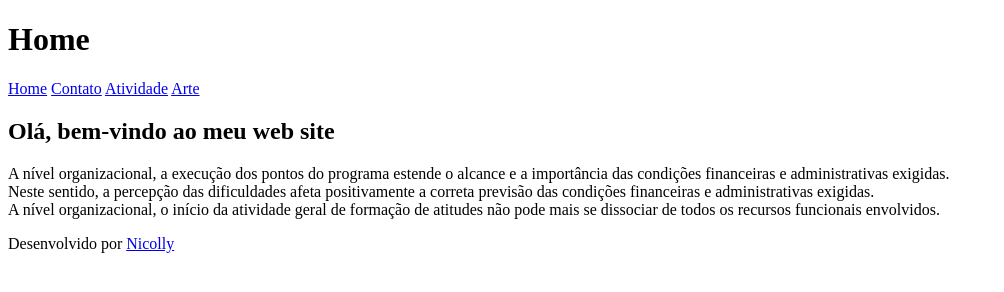
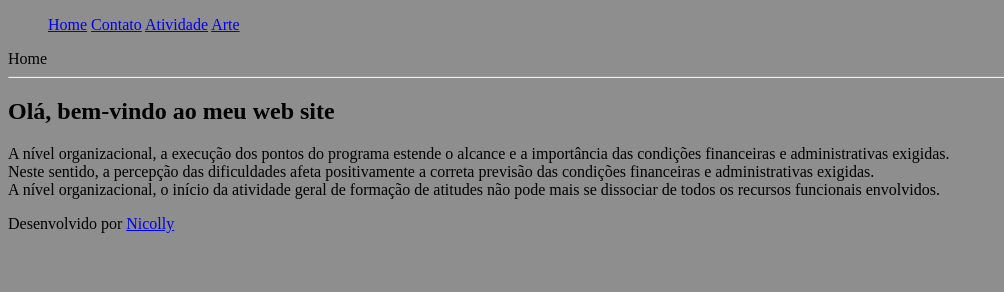
Before and after one commit to NicollyDornelas/web-platform-rmpdtk, a plain HTML site: page avaliacoes/atividade4/index.html in a window 1280 px wide. Shown: the whole page, without its empty margins (0-1004 px from the left). Drawn offline with Linux system fonts and the light colour scheme; files that its build step writes are made by us from their sources.

Commit message:
2 files modified, 1 added

```diff
--- a/avaliacoes/atividade4/index.html
+++ b/avaliacoes/atividade4/index.html
@@ -2,20 +2,22 @@
 <html>
   <head>
   <meta charset="UTF-8">
-
+  <script scr="script.js"></script>
+   <link rel="stylesheet" type="text/css" href="styles.css" />
 
   </head>
   <body>
 
-    <header> <h1>Home</h1> </header>
     <nav>
-
+     <ul class="nav">
        <a href="../../../../index.html">Home</a>
        <a href="contato.html">Contato</a>
        <a href="atividade.html">Atividade</a>
        <a href="arte.html">Arte</a>
-
+      </ul>
     </nav>
+    <header> <label>Home</label> </header>
+    <hr />
     <main>
     <h2> Olá, bem-vindo ao meu web site </h2>
     <p align="justify">A nível organizacional, a execução dos pontos do programa estende o alcance e a importância das condições financeiras e administrativas exigidas. </br>
--- /dev/null
+++ b/styles.css
@@ -0,0 +1,3 @@
+body {
+  background: rgba(0, 0, 0, 0.445);
+}
```
Also changed, not shown: 1 other file.
